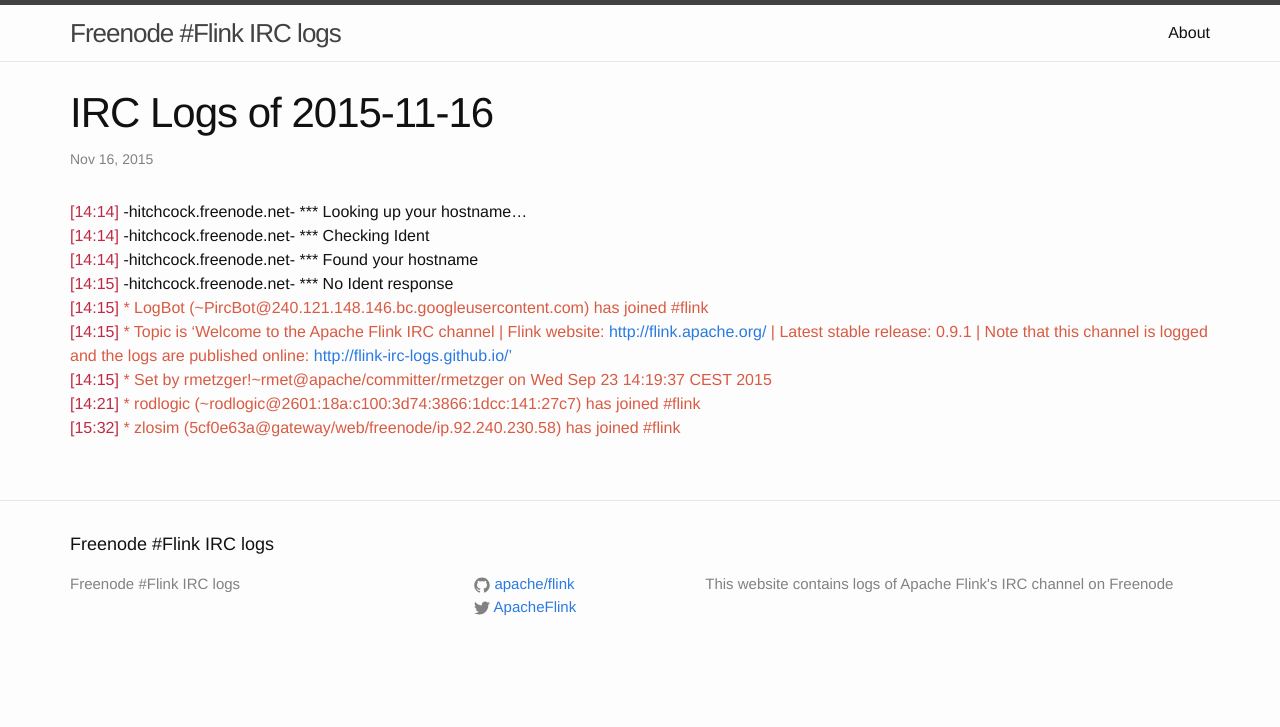
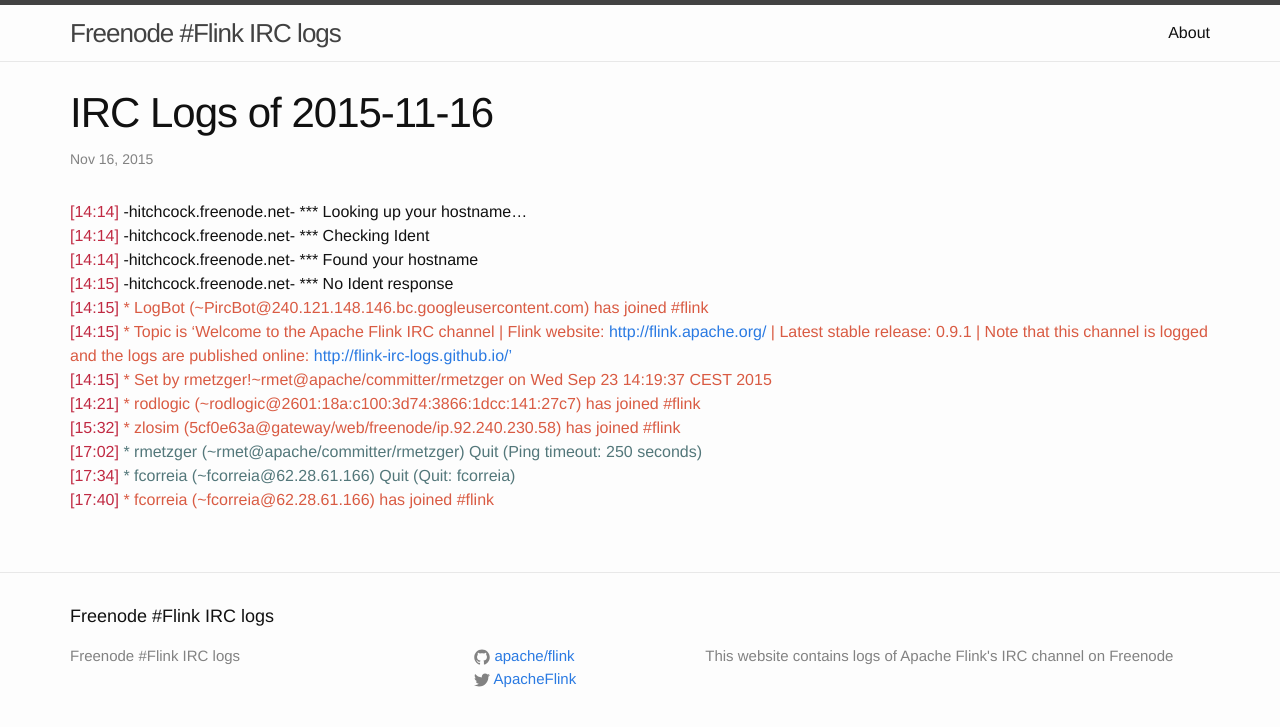
Before and after one commit to flink-irc-logs/flink-irc-logs.github.io, a Jekyll site: the page built from _posts/2015-11-16-logs.markdown, in a window 1280 px wide. Shown: the top 727 px of the page. Built offline with Jekyll 4.4.1, drawn with Linux system fonts in a browser that asks for light colours.

Commit message:
Update of the logs on Mon Nov 16 18:21:41 CET 2015

```diff
--- a/_posts/2015-11-16-logs.markdown
+++ b/_posts/2015-11-16-logs.markdown
@@ -13,3 +13,6 @@
 <span class="irc-date">[14:15]</span> <span class="irc-green">* Set by rmetzger!~rmet@apache/committer/rmetzger on Wed Sep 23 14:19:37 CEST 2015</span><br />
 <span class="irc-date">[14:21]</span> <span class="irc-green">* rodlogic (~rodlogic@2601:18a:c100:3d74:3866:1dcc:141:27c7) has joined #flink</span><br />
 <span class="irc-date">[15:32]</span> <span class="irc-green">* zlosim (5cf0e63a@gateway/web/freenode/ip.92.240.230.58) has joined #flink</span><br />
+<span class="irc-date">[17:02]</span> <span class="irc-navy">* rmetzger (~rmet@apache/committer/rmetzger) Quit (Ping timeout: 250 seconds)</span><br />
+<span class="irc-date">[17:34]</span> <span class="irc-navy">* fcorreia (~fcorreia@62.28.61.166) Quit (Quit: fcorreia)</span><br />
+<span class="irc-date">[17:40]</span> <span class="irc-green">* fcorreia (~fcorreia@62.28.61.166) has joined #flink</span><br />
```
